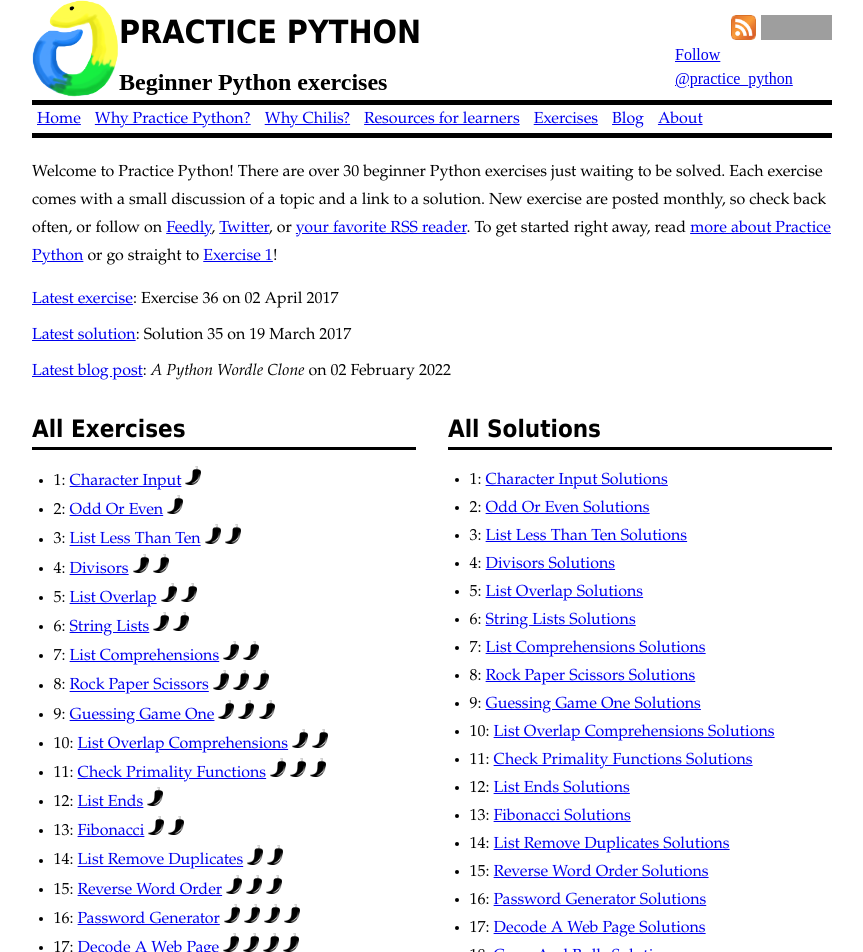
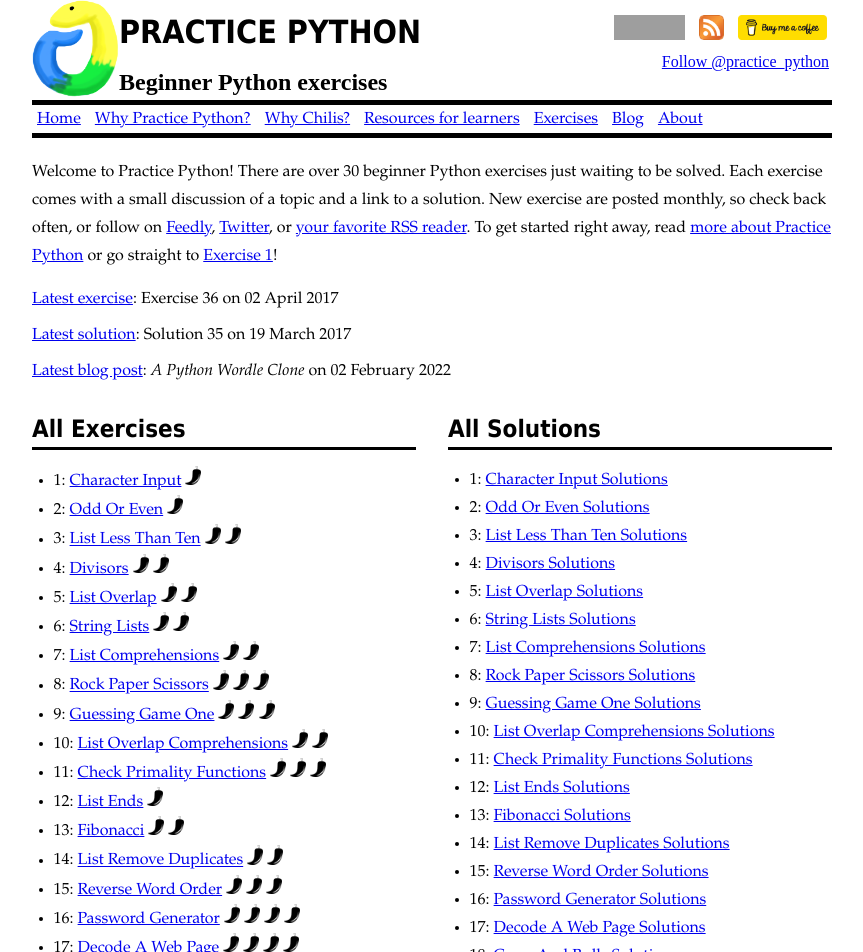
Before and after one commit to mprat/practicepython, a Jekyll site: the page built from index.md, in a window 1280 px wide. Shown: the top 952 px of the page, without its empty margins (208-1071 px from the left). Built offline with Jekyll 4.4.1, drawn with Linux system fonts in a browser that asks for light colours; comment, search, counter and statistics services are not loaded; grey boxes are pictures that could not be loaded.

Commit message:
simplify header; add bmac

```diff
--- a/_includes/header.html
+++ b/_includes/header.html
@@ -11,10 +11,17 @@
 			        src="//grtp.co/v1.js"></script></span> -->
 			</div>
 	        <div class="header-right">
-	        	<div>
-				    <a href='http://cloud.feedly.com/#subscription%2Ffeed%2Fhttps%3A%2F%2Fpracticepython.org%2Fatom.xml'  target='blank'><img id='feedlyFollow' class="alwaysright leftmargin" src='https://s3.feedly.com/img/follows/feedly-follow-rectangle-volume-medium_2x.png' alt='follow us in feedly' width='71' height='25'></a>
-					<a href="{{ site.production_url }}/atom.xml" target="_blank"><img class="logo-small alwaysright" src="{{ site.baseurl }}/assets/img/rss_img.png" alt="Atom feed XML"></a>
-				</div>
+	        	<ul>
+				    <li>
+				    	<a href='http://cloud.feedly.com/#subscription%2Ffeed%2Fhttps%3A%2F%2Fpracticepython.org%2Fatom.xml'  target='blank'><img id='feedlyFollow' class="alwaysright leftmargin" src='https://s3.feedly.com/img/follows/feedly-follow-rectangle-volume-medium_2x.png' alt='follow us in feedly' width='71' height='25'></a>
+				    </li>
+					<li>
+						<a href="{{ site.production_url }}/atom.xml" target="_blank"><img class="logo-small-height alwaysright" src="{{ site.baseurl }}/assets/img/rss_img.png" alt="Atom feed XML"></a>
+					</li>
+					<li>
+						<a href='https://www.buymeacoffee.com/practicepython' target="_blank"><img class="logo-small-height alwaysright" src="{{ site.baseurl }}/assets/img/bmac-yellow-button.png"></a>
+					</li>
+				</ul>
 				<div class="twitter-icon">
 					<a href="https://twitter.com/practice_python" class="twitter-follow-button" data-show-count="false">Follow @practice_python</a><script async src="//platform.twitter.com/widgets.js" charset="utf-8"></script>
 				</div>
--- a/css/main.css
+++ b/css/main.css
@@ -148,6 +148,10 @@ figure{
 figure figcaption {
 	text-align: center;
 	display: block;
+}
+
+.logo-small-height {
+	height: 25px;
 }
 
 .logo-small{
@@ -305,12 +309,10 @@ figure figcaption {
 	}
 
 	.header-left {
-		width: 60%;
 		display: inline-block;
 	}
 
 	.header-right {
-		width: 20%;
 		float: right;
 		padding-top: 15px;
 	}
```
Also changed, not shown: about/index.md (+1 -1 lines), assets/img/bmac-yellow-button.png (added).
